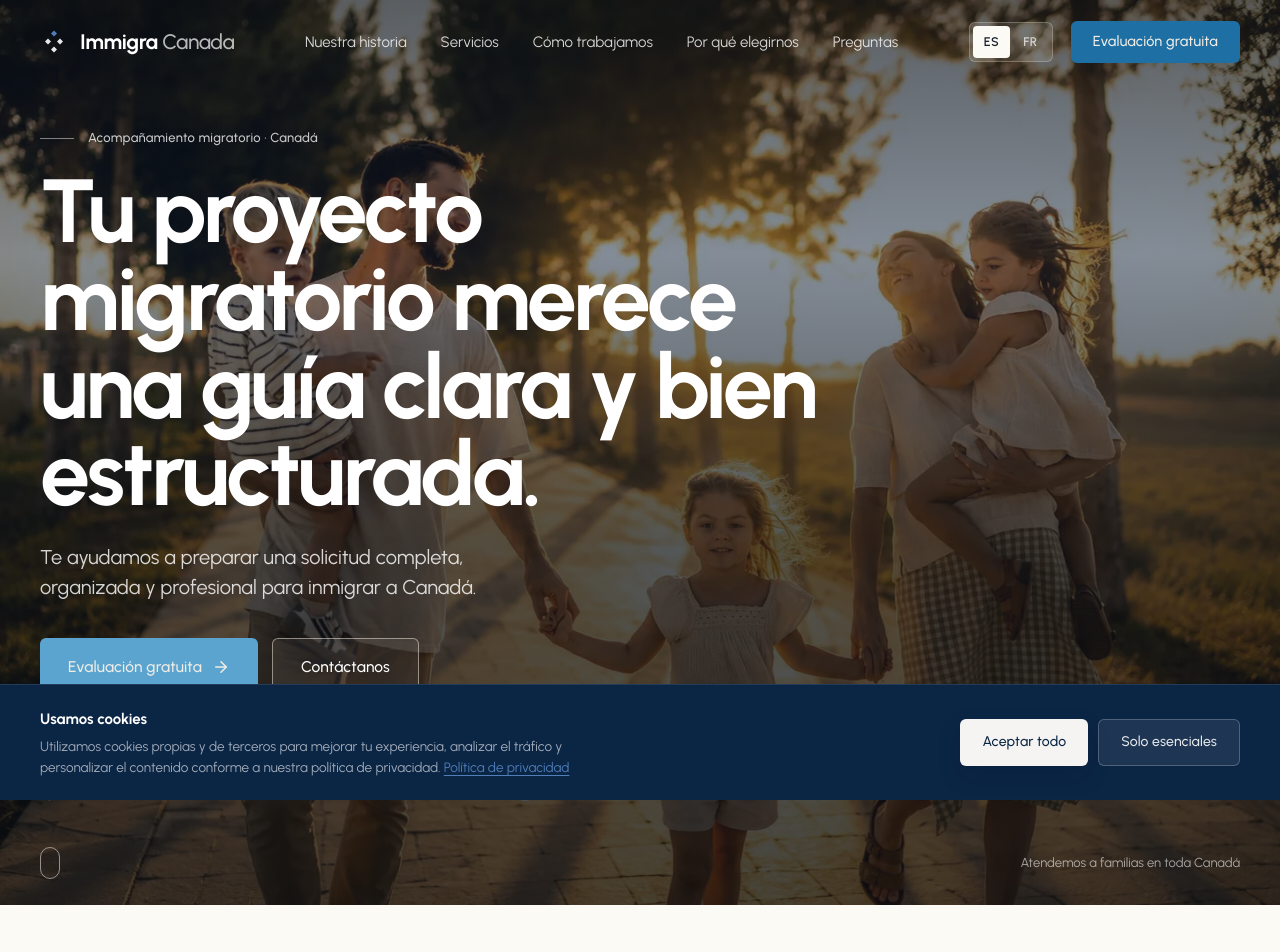
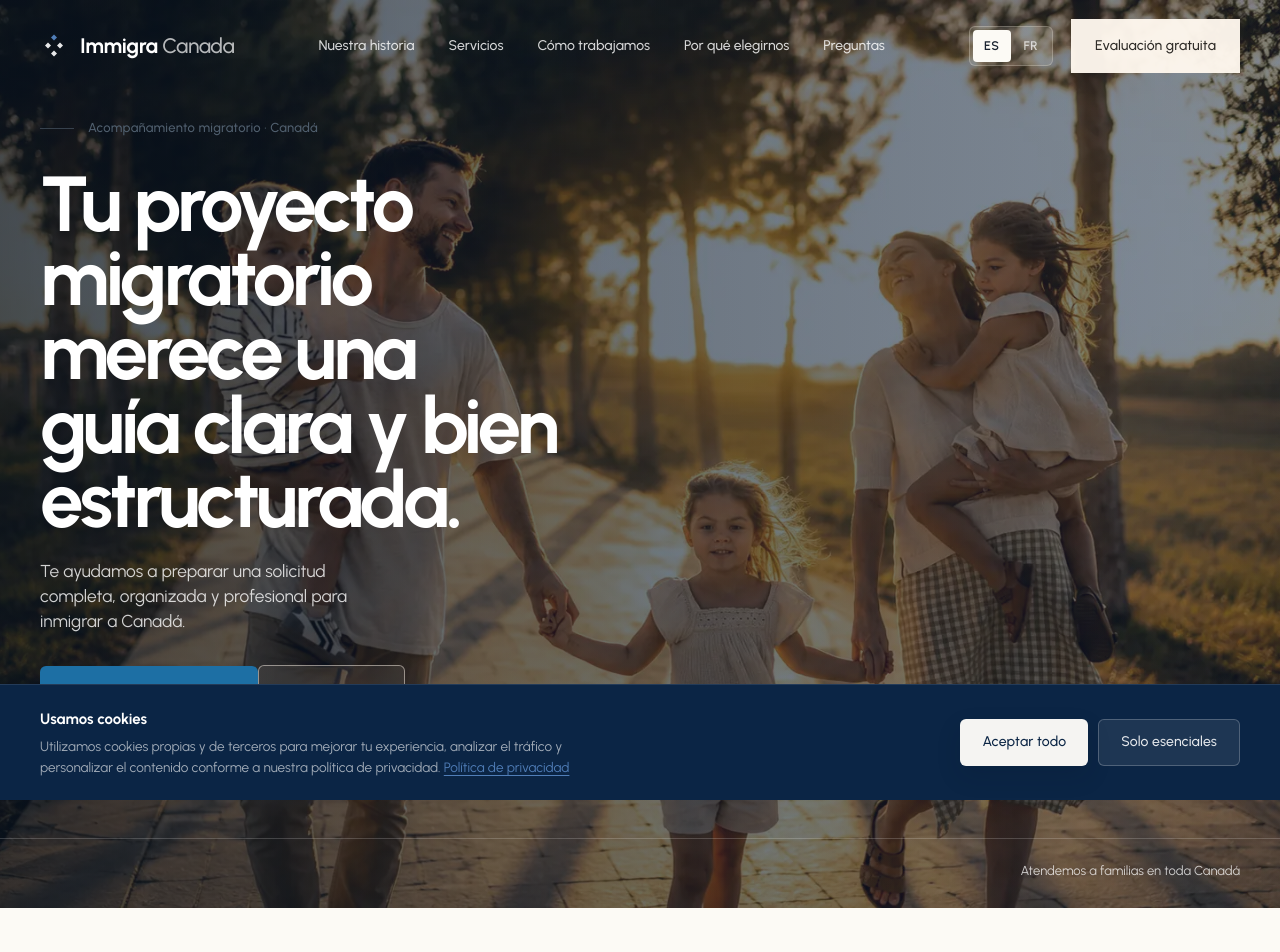
Before and after one commit to Rosember10/immigra-canada, a Next.js app: page / in a window 1280 px wide. Shown: the top 952 px of the page. Built offline with nearby package versions, Linux system fonts and the light colour scheme.

Commit message:
style: update global styles for improved layout and typography

```diff
--- a/src/app/globals.css
+++ b/src/app/globals.css
@@ -307,7 +307,7 @@ p {
   align-items: center;
   justify-content: space-between;
   gap: 24px;
-  height: 84px;
+  height: 92px;
 }
 
 .logo {
@@ -341,7 +341,8 @@ p {
 .nav-links a {
   position: relative;
   color: rgba(255, 255, 255, 0.82);
-  font-size: 15px;
+  font-size: 14px;
+  font-weight: 500;
   transition: 0.2s;
 }
 
@@ -371,7 +372,16 @@ p {
 }
 
 .nav-right .btn-mini {
-  padding-block: 9px;
+  border-radius: 0;
+  background: rgba(255, 248, 239, 0.96);
+  padding: 16px 24px;
+  color: #2f2c28;
+  font-size: 14px;
+}
+
+.nav-right .btn-mini:hover {
+  background: #ffffff;
+  transform: none;
 }
 
 .lang {
@@ -536,7 +546,7 @@ p {
   position: relative;
   display: flex;
   min-height: 100vh;
-  align-items: flex-end;
+  align-items: center;
   overflow: hidden;
   background: var(--dark);
 }
@@ -562,11 +572,10 @@ p {
   position: absolute;
   inset: 0;
   background: linear-gradient(
-    180deg,
-    rgba(15, 12, 7, 0.45) 0%,
-    rgba(15, 12, 7, 0.15) 28%,
-    rgba(15, 12, 7, calc(var(--overlay) - 0.08)) 60%,
-    rgba(12, 9, 5, var(--overlay)) 100%
+    90deg,
+    rgba(10, 17, 24, 0.58) 0%,
+    rgba(10, 17, 24, 0.34) 38%,
+    rgba(10, 17, 24, 0.16) 100%
   );
 }
 
@@ -574,69 +583,83 @@ p {
   position: relative;
   z-index: 2;
   width: 100%;
-  padding-top: 120px;
-  padding-bottom: clamp(64px, 8vw, 110px);
+  padding-top: 110px;
+  padding-bottom: 120px;
+}
+
+.hero-copy {
+  max-width: 740px;
+  padding-top: clamp(70px, 8vw, 120px);
+}
+
+.hero-kicker {
+  display: inline-flex;
+  align-items: center;
+  gap: 14px;
+  color: rgba(255, 248, 239, 0.78);
+  font-size: 13px;
+  letter-spacing: 0.01em;
+}
+
+.hero-kicker::before,
+.hero-kicker::after {
+  content: "";
+  width: clamp(48px, 6vw, 84px);
+  height: 1px;
+  background: rgba(255, 248, 239, 0.5);
 }
 
 .hero h1 {
-  margin-top: 18px;
-  max-width: 15ch;
+  margin-top: 28px;
+  max-width: 11ch;
   color: #fff;
-  font-size: clamp(44px, 7vw, 92px);
+  font-size: clamp(42px, 6.4vw, 78px);
   font-weight: 700;
-  line-height: 0.98;
-  letter-spacing: -0.035em;
+  line-height: 0.95;
+  letter-spacing: -0.05em;
 }
 
 .hero-sub {
-  margin-top: 24px;
-  max-width: 44ch;
-  color: rgba(255, 255, 255, 0.82);
-  font-size: clamp(16px, 1.6vw, 20px);
-  line-height: 1.5;
-}
-
-.hero-eyebrow {
-  color: rgba(255, 255, 255, 0.78);
-}
-
-.hero .btn-primary {
-  background: #5ba4cf;
-  color: #f0ede6;
-}
-
-.hero .btn-primary:hover {
-  background: #4a8fb8;
-  transform: translateY(-2px);
+  margin-top: 22px;
+  max-width: 34ch;
+  color: rgba(255, 255, 255, 0.8);
+  font-size: clamp(16px, 1.35vw, 18px);
+  line-height: 1.45;
 }
 
 .hero-cta {
+  margin-top: 30px;
+}
+
+.hero-cta-primary {
+  border-radius: 0;
+  background: #bca27e;
+  color: #fffdf8;
+  padding-inline: 34px;
+}
+
+.hero-cta-primary:hover {
+  background: #aa906d;
+}
+
+.hero-inline-note {
   display: flex;
   flex-wrap: wrap;
-  gap: 14px;
-  margin-top: 36px;
-}
-
-.hero-trust {
-  display: flex;
-  flex-wrap: wrap;
-  gap: 30px;
-  margin-top: 52px;
-  border-top: 1px solid rgba(255, 255, 255, 0.18);
-  padding-top: 30px;
+  gap: 22px;
+  margin-top: 30px;
 }
 
 .ht {
   display: flex;
   align-items: center;
-  gap: 10px;
-  color: rgba(255, 255, 255, 0.9);
-  font-size: 14.5px;
+  gap: 8px;
+  color: rgba(255, 255, 255, 0.72);
+  font-size: 13.5px;
 }
 
 .ht svg {
   flex: none;
-  color: var(--accent);
+  color: rgba(255, 255, 255, 0.88);
 }
 
 .hero-foot {
@@ -651,52 +674,10 @@ p {
   display: flex;
   align-items: center;
   justify-content: space-between;
-  color: rgba(255, 255, 255, 0.6);
+  border-top: 1px solid rgba(255, 255, 255, 0.18);
+  padding-top: 22px;
+  color: rgba(255, 255, 255, 0.76);
   font-size: 13px;
-}
-
-.scroll-hint {
-  display: flex;
-  align-items: center;
-  gap: 9px;
-}
-
-.dot {
-  position: relative;
-  width: 20px;
-  height: 32px;
-  border: 1.5px solid rgba(255, 255, 255, 0.5);
-  border-radius: 11px;
-}
-
-.dot::after {
-  content: "";
-  position: absolute;
-  top: 7px;
-  left: 50%;
-  width: 3px;
-  height: 6px;
-  border-radius: 2px;
-  background: rgba(255, 255, 255, 0.7);
-  transform: translateX(-50%);
-  animation: scrolly 1.8s ease-in-out infinite;
-}
-
-@keyframes scrolly {
-  0%,
-  100% {
-    opacity: 0;
-    transform: translate(-50%, 0);
-  }
-
-  40% {
-    opacity: 1;
-  }
-
-  80% {
-    opacity: 0;
-    transform: translate(-50%, 9px);
-  }
 }
 
 .founder {
@@ -1501,6 +1482,15 @@ p {
   .nav-hamburger {
     display: flex;
   }
+
+  .hero {
+    align-items: flex-end;
+  }
+
+  .hero-copy {
+    max-width: 100%;
+    padding-top: 40px;
+  }
 }
 
 @media (max-width: 640px) {
@@ -1522,6 +1512,15 @@ p {
 
   .nav-inner {
     height: 68px;
+  }
+
+  .hero-kicker::before,
+  .hero-kicker::after {
+    width: 28px;
+  }
+
+  .hero h1 {
+    max-width: 12ch;
   }
 
   .lang button {
```
